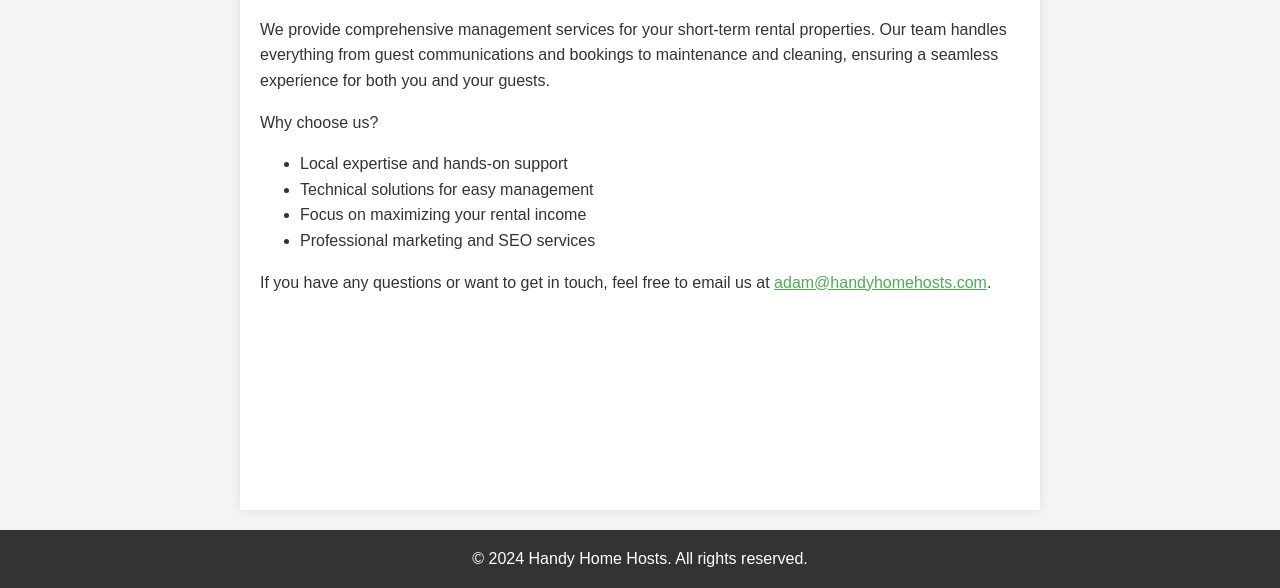
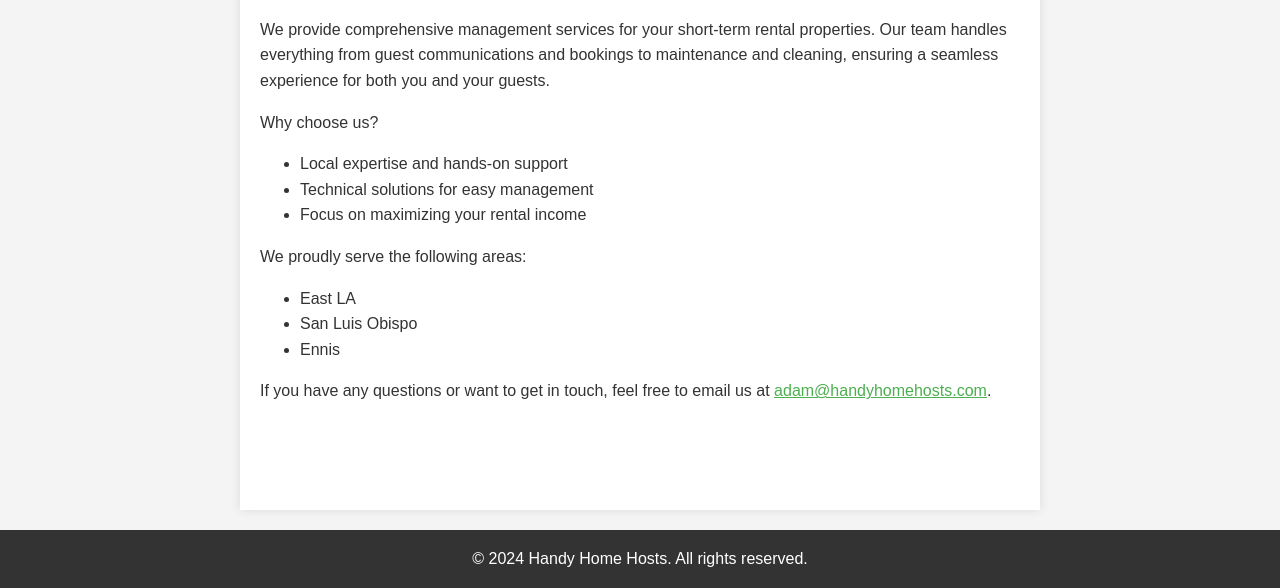
Before and after one commit to handyhomehosts/landing-page, a plain HTML site: page public/index.html in a window 1280 px wide. Shown: the part 212-800 px from the top of the page. Drawn offline with Linux system fonts and the light colour scheme.

Commit message:
Add mention of regions served

```diff
--- a/public/index.html
+++ b/public/index.html
@@ -75,7 +75,12 @@
             <li>Local expertise and hands-on support</li>
             <li>Technical solutions for easy management</li>
             <li>Focus on maximizing your rental income</li>
-            <li>Professional marketing and SEO services</li>
+        </ul>
+        <p>We proudly serve the following areas:</p>
+        <ul>
+            <li>East LA</li>
+            <li>San Luis Obispo</li>
+            <li>Ennis</li>
         </ul>
         <p>If you have any questions or want to get in touch, feel free to email us at <a href="mailto:adam@handyhomehosts.com">adam@handyhomehosts.com</a>.</p>
     </div>
```
